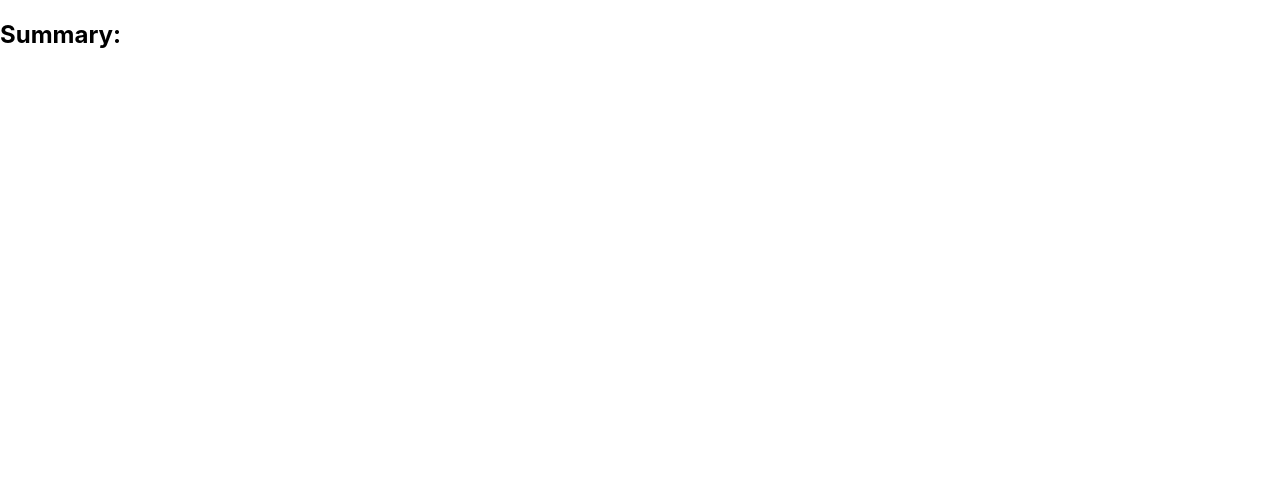
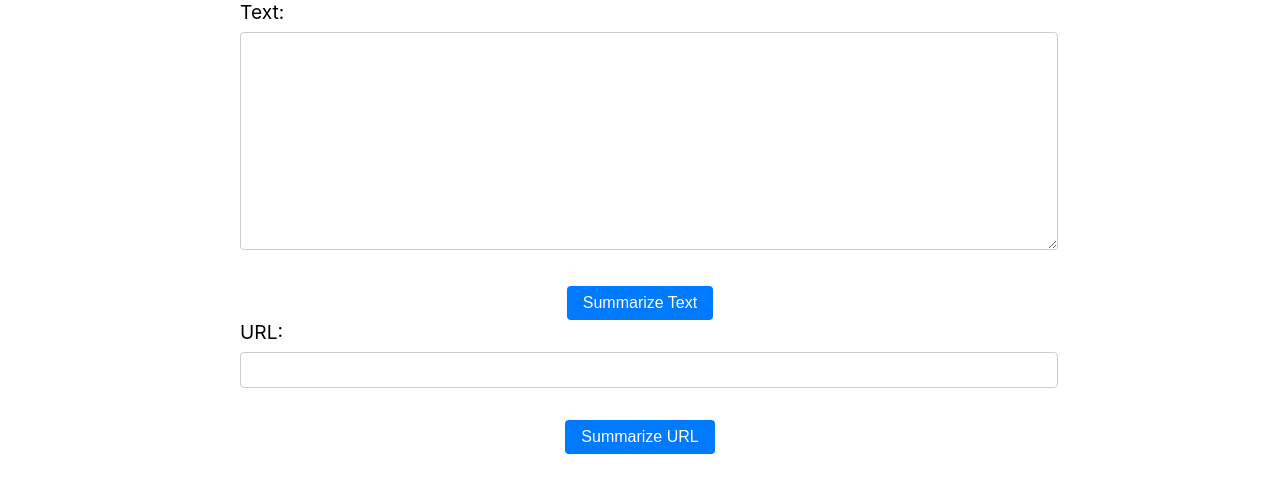
Before and after one commit to Benny-Bitdiddle/PenPal, a React (Create React App) app in the folder frontend/: page / in a window 1280 px wide. Shown: the top 492 px of the page. Built offline with nearby package versions, Linux system fonts and the light colour scheme.

Commit message:
Implement stylings for InputForm

```diff
--- a/frontend/src/App.js
+++ b/frontend/src/App.js
@@ -5,8 +5,8 @@ import "./App.css";
 function App() {
   return (
     <div>
-      {/* <InputForm /> */}
-      <SummaryDisplay />
+      <InputForm />
+      {/* <SummaryDisplay /> */}
     </div>
   );
 }
--- a/frontend/src/components/InputForm.js
+++ b/frontend/src/components/InputForm/InputForm.js
@@ -1,5 +1,6 @@
 import { useState } from "react";
 import axios from "axios";
+import styles from "./InputForm.module.css";
 
 const InputForm = ({ setSummary }) => {
   const NLPBlackbox = `${process.env.NLP_BLACKBOX}`;
@@ -39,28 +40,38 @@ const InputForm = ({ setSummary }) => {
   };
 
   return (
-    <form>
-      <div>
-        <label htmlFor="text-input">Text:</label>
+    <form className={styles["form-container"]}>
+      <div className={styles["label-container"]}>
+        <label htmlFor="text-input" className={styles.label}>
+          Text:
+        </label>
         <textarea
           id="text-input"
           value={inputText}
           onChange={handleTextChange}
+          className={styles.textarea}
         ></textarea>
       </div>
-      <button type="button" onClick={handleSubmitText}>
+      <button
+        type="button"
+        onClick={handleSubmitText}
+        className={styles.button}
+      >
         Summarize Text
       </button>
-      <div>
-        <label htmlFor="url-input">URL:</label>
+      <div className={styles["label-container"]}>
+        <label htmlFor="url-input" className={styles.label}>
+          URL:
+        </label>
         <input
           type="text"
           id="url-input"
           value={inputUrl}
           onChange={handleUrlChange}
+          className={styles.input}
         />
       </div>
-      <button type="button" onClick={handleSubmitUrl}>
+      <button type="button" onClick={handleSubmitUrl} className={styles.button}>
         Summarize URL
       </button>
     </form>
--- /dev/null
+++ b/frontend/src/components/InputForm/InputForm.module.css
@@ -0,0 +1,47 @@
+.form-container {
+  display: flex;
+  flex-direction: column;
+  align-items: center;
+  max-width: 800px;
+  margin: 0 auto;
+}
+
+.label-container {
+  width: 100%;
+  margin-bottom: 1rem;
+}
+
+.label {
+  display: block;
+  font-size: 1.2rem;
+  margin-bottom: 0.5rem;
+}
+
+.textarea,
+.input {
+  width: 100%;
+  padding: 0.5rem;
+  font-size: 1rem;
+  border: 1px solid #ccc;
+  border-radius: 4px;
+}
+
+.textarea {
+  height: 200px;
+  resize: vertical;
+}
+
+.button {
+  margin-top: 1rem;
+  padding: 0.5rem 1rem;
+  font-size: 1rem;
+  border: none;
+  border-radius: 4px;
+  background-color: #007bff;
+  color: #fff;
+  cursor: pointer;
+}
+
+.button:hover {
+  background-color: #0056b3;
+}
--- /dev/null
+++ b/frontend/src/components/InputForm/index.js
@@ -0,0 +1,2 @@
+import InputForm from "./InputForm.js";
+export default InputForm;
```
